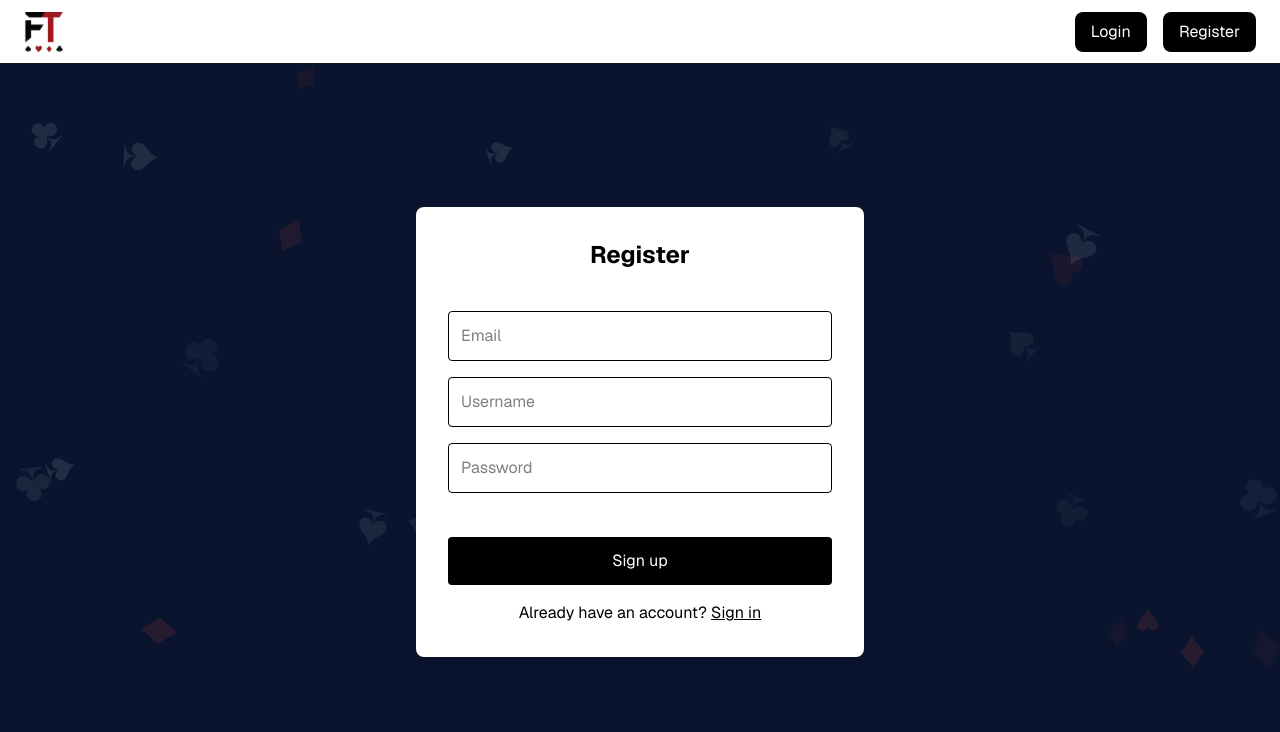
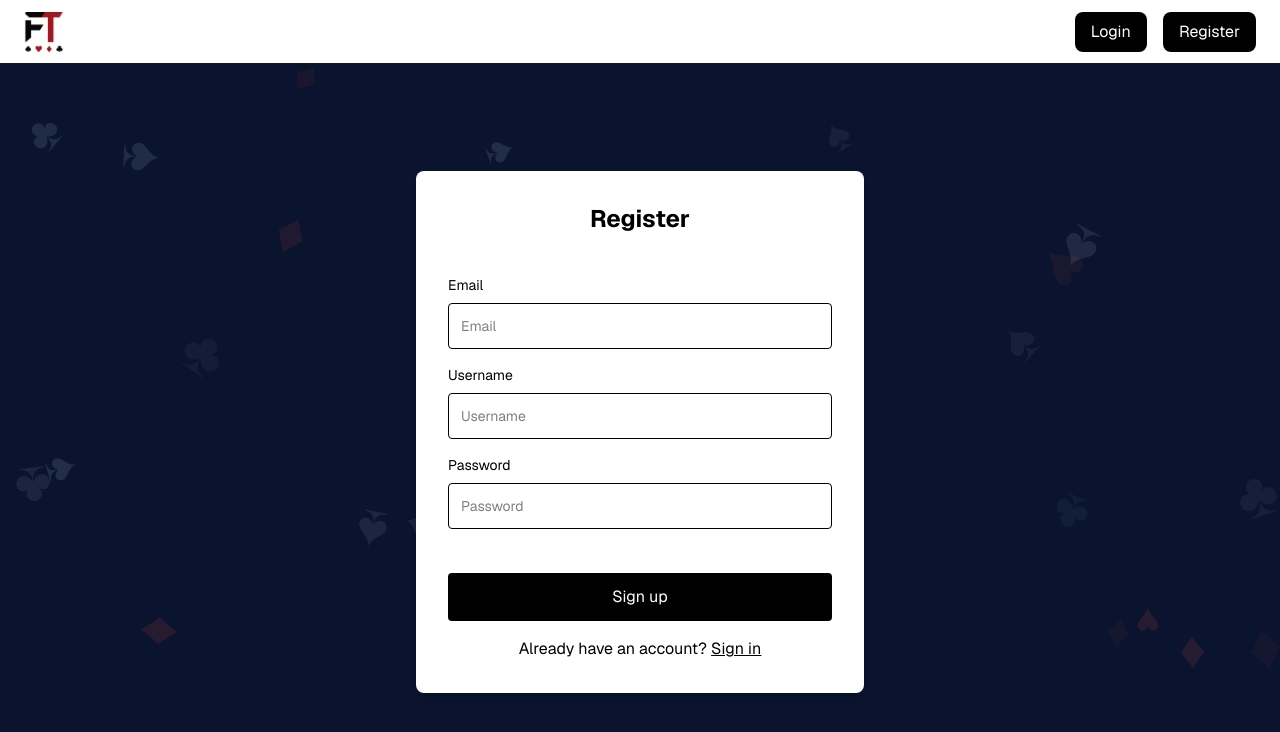
Before and after one commit to mtelek/ft_transcendence, a Next.js app in the folder frontend/: page /register in a window 1280 px wide. Shown: the top 732 px of the page. Built offline with nearby package versions, Linux system fonts and the light colour scheme; no server answers.

Commit message:
fix: add labels for input fields

```diff
--- a/frontend/src/app/login/page.tsx
+++ b/frontend/src/app/login/page.tsx
@@ -44,24 +44,30 @@ export default function LoginPage() {
       <div className="w-full max-w-md p-8 bg-black rounded-lg shadow-md relative z-10">
           <form onSubmit={handleSubmit} className="flex flex-col gap-4 text-white">
             <h1 className="text-2xl font-bold mb-6 text-center text-white">Login</h1>
+            <label className="flex flex-col gap-2 text-sm text-white" htmlFor="identifier">
+              <span>Email or Username</span>
               <input
                 id="identifier"
                 type="text"
                 placeholder="Email or Username"
                 value={identifier}
                 onChange={(e) => setIdentifier(e.target.value)}
-              className="p-3 border rounded"
+                className="p-3 border rounded text-black"
                 autoComplete="username"
               />
+            </label>
+            <label className="flex flex-col gap-2 text-sm text-white" htmlFor="password">
+              <span>Password</span>
               <input
                 id="password"
                 type="password"
                 placeholder="Password"
                 value={password}
                 onChange={(e) => setPassword(e.target.value)}
-              className="p-3 border rounded"
+                className="p-3 border rounded text-black"
                 autoComplete="current-password"
               />
+            </label>
             <p
               className={`-mt-2 min-h-5 text-sm text-red-600 ${errorMessage ? "visible" : "invisible"}`}
               role={errorMessage ? "alert" : undefined}
--- a/frontend/src/app/poker/[gameId]/GameTable.tsx
+++ b/frontend/src/app/poker/[gameId]/GameTable.tsx
@@ -191,6 +191,7 @@ function ActionBar({
             step={step}
             value={raiseAmount}
             disabled={!canBetOrRaise}
+            aria-label="Raise amount"
             onChange={(e) => setRaiseAmount(Number(e.target.value))}
             className="accent-lime-400 disabled:opacity-40 cursor-pointer disabled:cursor-not-allowed"
             style={specialChipEnabled && specialChipSliderWidth > 0 ? { width: `${specialChipSliderWidth}px`, transform: `translateX(${specialChipSliderShift}px)` } : undefined}
@@ -254,6 +255,7 @@ function ActionBar({
                   type="number"
                   min={minBet}
                   max={maxBet}
+                  aria-label="Custom raise amount"
                   className="mt-1 text-slate-900 font-semibold text-sm bg-transparent border-b border-slate-900/40 text-center w-[4.5rem] outline-none leading-none tabular-nums"
                   value={editValue}
                   autoFocus
--- a/frontend/src/app/register/page.tsx
+++ b/frontend/src/app/register/page.tsx
@@ -80,6 +80,8 @@ export default function Register() {
         {/* Use native form validation before the request is sent */}
         <form noValidate onSubmit={handleSubmit} className="flex flex-col gap-4 text-black">
           <h1 className="text-2xl font-bold mb-6 text-center text-black">Register</h1>
+          <label className="flex flex-col gap-2 text-sm text-black" htmlFor="email">
+            <span>Email</span>
             <input
               id="email"
               type="email"
@@ -89,6 +91,9 @@ export default function Register() {
               className="p-3 border rounded"
               autoComplete="email"
             />
+          </label>
+          <label className="flex flex-col gap-2 text-sm text-black" htmlFor="username">
+            <span>Username</span>
             <input
               id="username"
               type="text"
@@ -99,6 +104,9 @@ export default function Register() {
               className="p-3 border rounded"
               autoComplete="username"
             />
+          </label>
+          <label className="flex flex-col gap-2 text-sm text-black" htmlFor="password">
+            <span>Password</span>
             <input
               id="password"
               type="password"
@@ -108,6 +116,7 @@ export default function Register() {
               className="p-3 border rounded"
               autoComplete="new-password"
             />
+          </label>
           <p
               className={`-mt-2 min-h-5 text-sm text-red-600 ${errorMessage ? "visible" : "invisible"}`}
               role={errorMessage ? "alert" : undefined}
--- a/frontend/src/app/settings/page.tsx
+++ b/frontend/src/app/settings/page.tsx
@@ -356,6 +356,7 @@ export default function Home() {
                     ref={uploadInputRef}
                     type="file"
                     accept="image/png,image/jpeg,image/webp,image/gif"
+                    aria-label="Upload profile picture"
                     className="hidden"
                     onChange={handleAvatarUpload}
                     autoComplete="off"
--- a/frontend/src/components/chat/Chat.tsx
+++ b/frontend/src/components/chat/Chat.tsx
@@ -122,6 +122,7 @@ export default function Chat({ username, gameId }: { username: string; gameId?:
         <form onSubmit={sendMessage} className="flex border-t border-white/10 transition-all focus-within:ring-2 focus-within:ring-white/50">
           <input
             id="chat"
+            aria-label="Chat message"
             value={input}
             onChange={(e) => setInput(e.target.value)}
             placeholder="Type a message..."
--- a/frontend/src/components/profileOverlay/ProfileOverlay.tsx
+++ b/frontend/src/components/profileOverlay/ProfileOverlay.tsx
@@ -335,6 +335,7 @@ export default function ProfileOverlay({ onClose }: { onClose: () => void }) {
               <div className="flex items-center gap-2">
                 <input
                   id="friend"
+                  aria-label="Friend username or email"
                   value={friendIdentifier}
                   onChange={(event) => setFriendIdentifier(event.target.value)}
                   placeholder="Username or email"
--- a/frontend/src/components/settings/tabs/GameplayTab.tsx
+++ b/frontend/src/components/settings/tabs/GameplayTab.tsx
@@ -21,7 +21,7 @@ export function GameplayTab() {
   return (
     <div className="flex flex-row justify-between pb-3 w-full overflow-hidden">
       <div>
-        <label className="text-xs text-slate-300 block mb-1">Table size</label>
+        <p className="text-xs text-slate-300 block mb-1">Table size</p>
         <Segmented
           value={settings.tableSize}
           options={TABLE_OPTIONS}
@@ -30,9 +30,9 @@ export function GameplayTab() {
       </div>
 
       <div>
-        <label className="text-xs text-slate-300 block mb-1">
+        <p className="text-xs text-slate-300 block mb-1">
           Blinds (small / big)
-        </label>
+        </p>
         <Segmented
           value={blindKey}
           options={BLIND_PRESETS.map((b) => ({
@@ -47,7 +47,7 @@ export function GameplayTab() {
       </div>
 
       <div>
-        <label className="text-xs text-slate-300 block mb-1">Starting stack</label>
+        <p className="text-xs text-slate-300 block mb-1">Starting stack</p>
         <ChipPreset
           value={settings.startingStack}
           options={STACK_PRESETS}
@@ -56,7 +56,7 @@ export function GameplayTab() {
       </div>
 
       <div>
-        <label className="text-xs text-slate-300 block mb-1">Special Chip</label>
+        <p className="text-xs text-slate-300 block mb-1">Special Chip</p>
         <button
           type="button"
           onClick={() => update({ useSpecialChip: !settings.useSpecialChip })}
```
Lines whose indentation alone changed are shown as unchanged.
